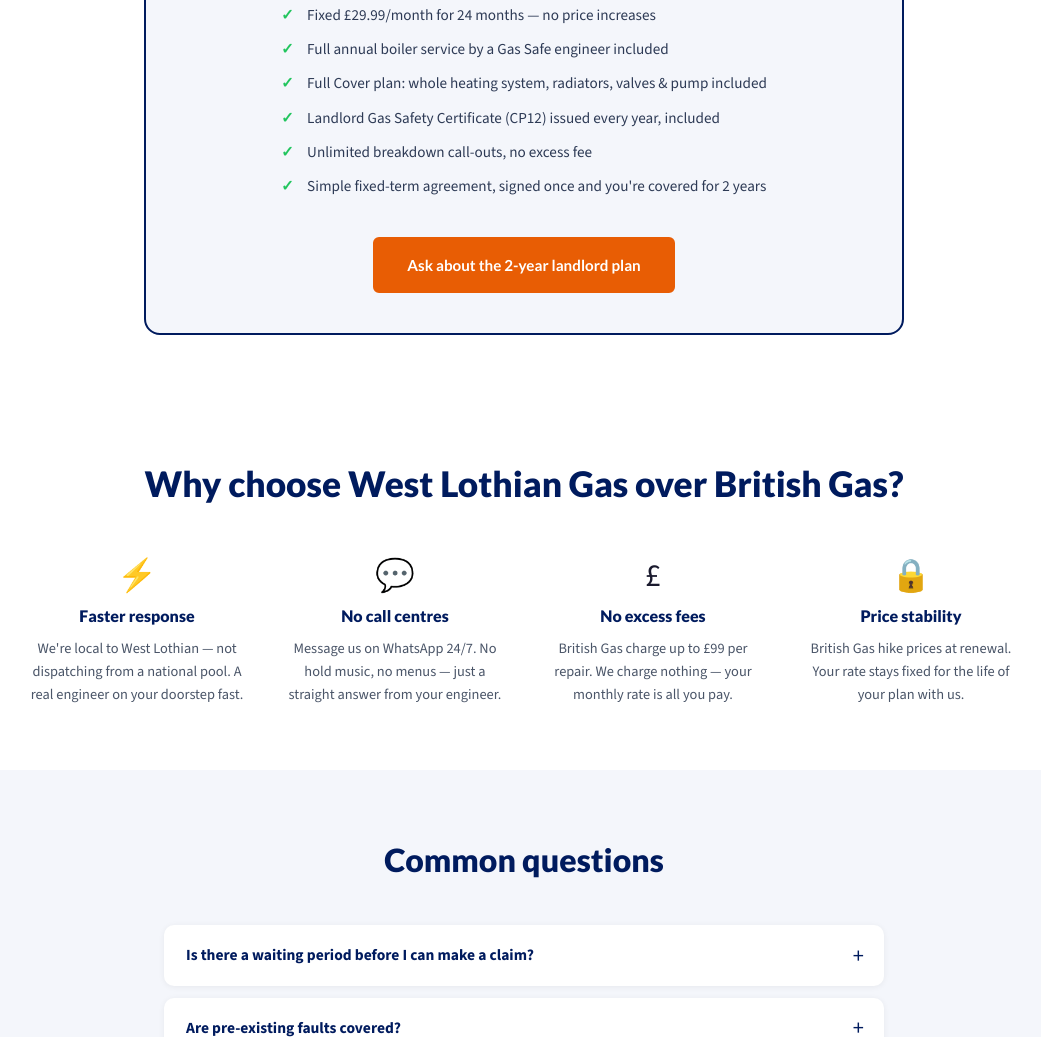
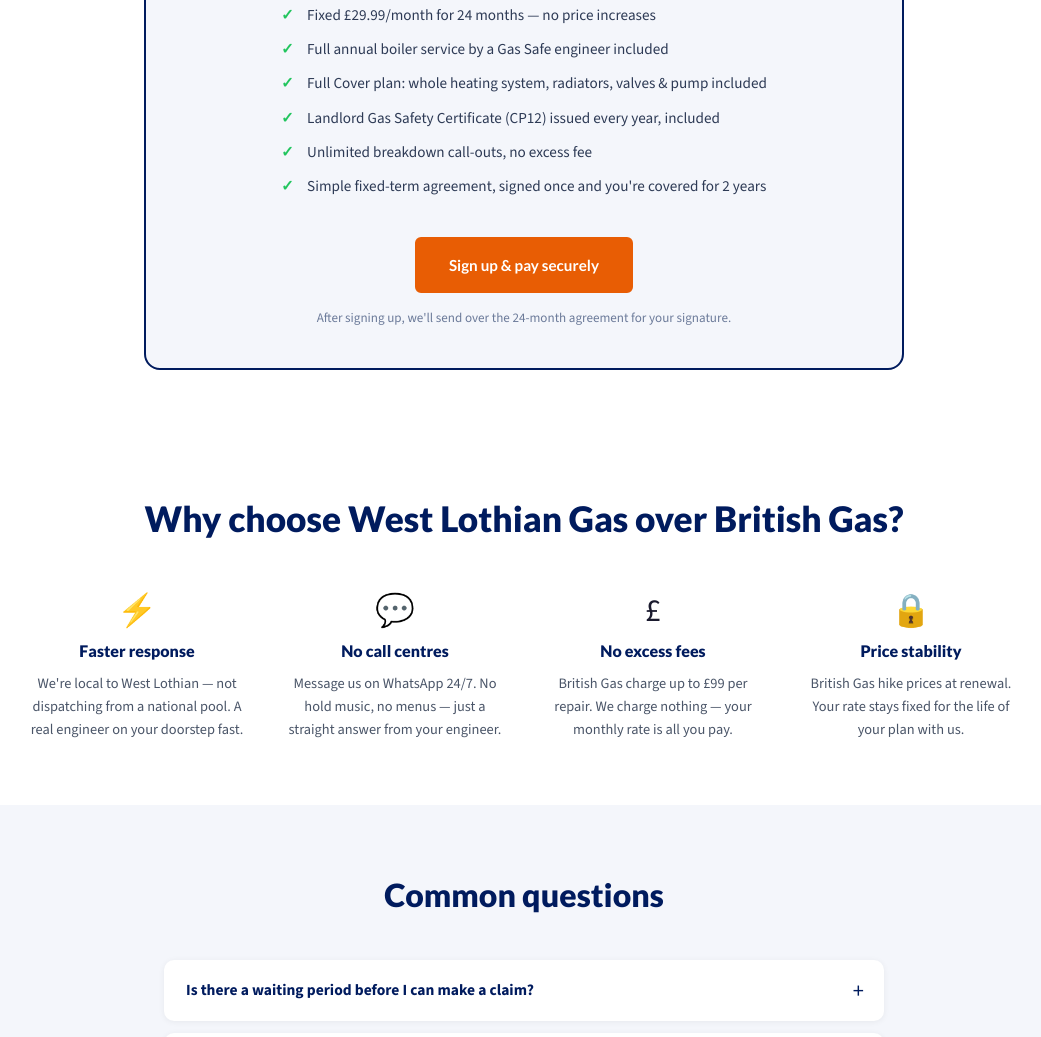
Before and after one commit to broxburnboilers-max/westlothiangas-website, a plain HTML site: page plans.html in a window 1280 px wide. Shown: the part 1519-2556 px from the top of the page, without its empty margins (116-1157 px from the left). Drawn offline with nearby package versions, Linux system fonts and the light colour scheme.

Commit message:
Landlord section: link to GoCardless payment, update FAQ

```diff
--- a/plans.css
+++ b/plans.css
@@ -265,6 +265,11 @@
   width: auto;
   padding: 14px 32px;
 }
+.plans-landlord__note {
+  font-size: 0.82rem;
+  color: #6b7a99;
+  margin: 14px 0 0;
+}
 @media (max-width: 480px) {
   .plans-landlord__inner { padding: 32px 20px; }
 }
--- a/plans.html
+++ b/plans.html
@@ -166,7 +166,8 @@
           <li>Unlimited breakdown call-outs, no excess fee</li>
           <li>Simple fixed-term agreement, signed once and you're covered for 2 years</li>
         </ul>
-        <a class="plan-btn plan-btn--primary plans-landlord__btn" href="https://wa.me/447961768920?text=Hi%2C%20I%27m%20a%20landlord%20and%20I%27d%20like%20to%20find%20out%20about%20the%202-year%20Full%20Cover%20agreement" target="_blank" rel="noopener noreferrer">Ask about the 2-year landlord plan</a>
+        <a class="plan-btn plan-btn--primary plans-landlord__btn" href="https://pay.gocardless.com/BRT01KWYGHDRS3VPQ2JC8WX4WN1RP" target="_blank" rel="noopener noreferrer">Sign up &amp; pay securely</a>
+        <p class="plans-landlord__note">After signing up, we'll send over the 24-month agreement for your signature.</p>
       </div>
     </section>
 
@@ -216,7 +217,7 @@
           </details>
           <details class="faq-item">
             <summary class="faq-item__q">Do you offer a fixed-term plan for landlords?</summary>
-            <p class="faq-item__a">Yes. As a landlord, you can choose to lock in our Full Cover plan at a fixed &pound;29.99/month for a 24-month term on a simple signed agreement, with your rate guaranteed for the full term. This is a separate signed agreement that sits alongside &mdash; not instead of &mdash; our standard cancel-anytime plans above. <a href="https://wa.me/447961768920?text=Hi%2C%20I%27m%20a%20landlord%20and%20I%27d%20like%20to%20find%20out%20about%20the%202-year%20Full%20Cover%20agreement" target="_blank" rel="noopener noreferrer">Message us on WhatsApp</a> to find out more.</p>
+            <p class="faq-item__a">Yes. As a landlord, you can choose to lock in our Full Cover plan (including the full annual boiler service) at a fixed &pound;29.99/month for a 24-month term. Sign up and pay securely using the button in the landlord section above, and we'll send over the 24-month agreement for you to sign. This is a separate fixed-term agreement that sits alongside &mdash; not instead of &mdash; our standard cancel-anytime plans above. Any questions first? <a href="https://wa.me/447961768920?text=Hi%2C%20I%27m%20a%20landlord%20and%20I%27d%20like%20to%20find%20out%20about%20the%202-year%20Full%20Cover%20agreement" target="_blank" rel="noopener noreferrer">Message us on WhatsApp</a>.</p>
           </details>
           <details class="faq-item">
             <summary class="faq-item__q">What areas do you cover?</summary>
```
